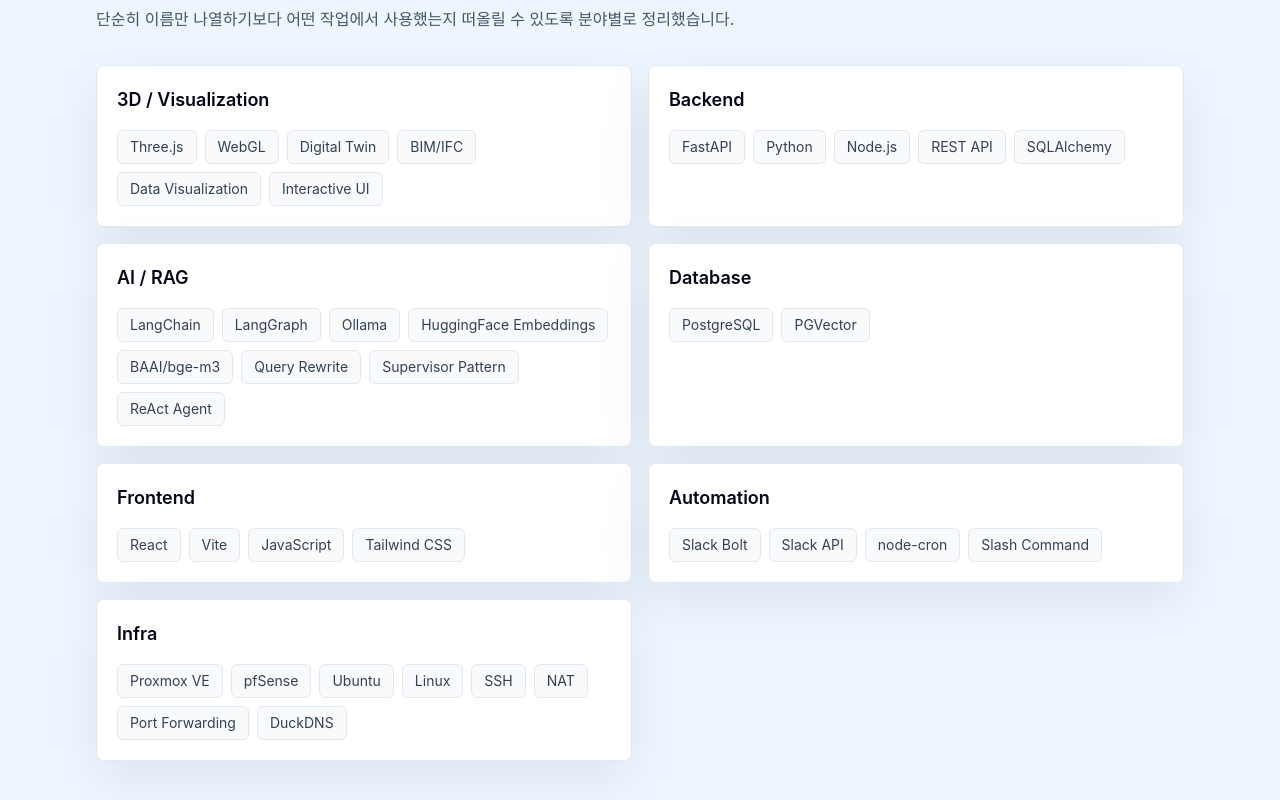
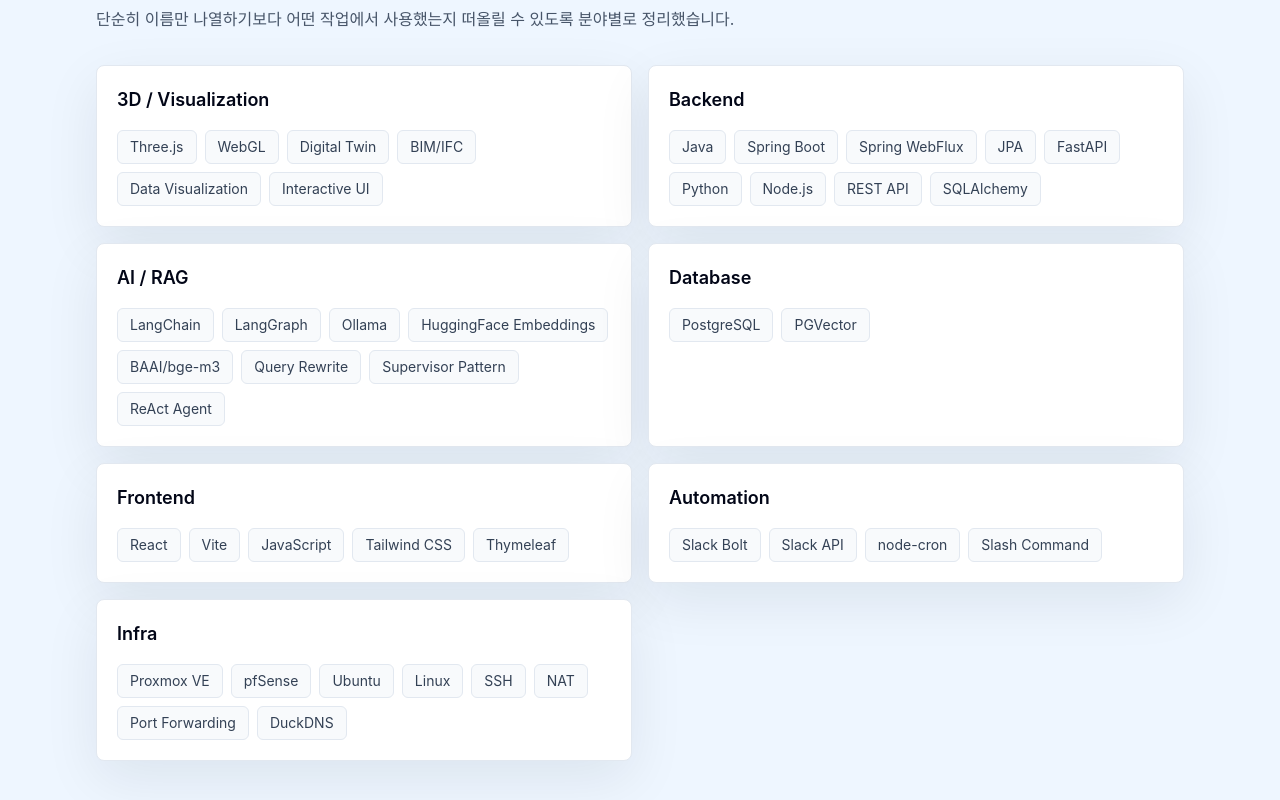
Before and after one commit to yunhoa/portfolio, a React (Vite) app: page / in a window 1280 px wide. Shown: the part 1220-2020 px from the top of the page. Built offline with nearby package versions, Linux system fonts and the light colour scheme.

Commit message:
Update capstone tech stack

```diff
--- a/src/components/Hero.jsx
+++ b/src/components/Hero.jsx
@@ -4,6 +4,7 @@
   'Three.js',
   'WebGL',
   'Digital Twin',
+  'Spring Boot',
   'FastAPI',
   'React',
   'LangChain',
--- a/src/data/projects.js
+++ b/src/data/projects.js
@@ -118,12 +118,16 @@
     contribution: '60%',
     organization: '2024 관광데이터 활용 공모전',
     description:
-      '사용자 취향과 현재 위치를 기준으로 서울 데이트 장소를 추천하고, 지도에서 이동 경로를 확인할 수 있게 만든 캡스톤 프로젝트입니다.',
+      'Spring Boot와 React로 만든 캡스톤 프로젝트입니다. 사용자 취향과 현재 위치를 기준으로 서울 데이트 장소를 추천하고, 지도에서 이동 경로를 확인할 수 있게 만들었습니다.',
     background:
       '관광 데이터를 그냥 목록으로 보여주는 것보다, 사용자가 실제로 이동할 수 있는 코스로 보여주면 더 쓸모가 있을 것 같았습니다. 그래서 장소 추천과 경로 안내를 함께 제공하는 웹 서비스를 기획했습니다.',
     role: [
       '관광공사 데이터를 보고 서비스에 사용할 장소 정보 정리',
       '사용자 취향 선택부터 추천 결과 확인까지의 화면 흐름 설계',
+      'Spring Boot로 장소 추천과 데이터 조회 API 작성',
+      'JPA를 사용해 장소, 사용자 선택값, 추천 결과에 필요한 데이터 처리',
+      'Spring WebFlux로 외부 API를 호출하는 방식 실습',
+      'React로 추천 결과와 지도 화면 구현',
       '공모전 제공 API와 TMAP API 연동',
       'JSON 데이터에서 장소명, 좌표 등 필요한 값 추출',
       '지도 위에 장소와 경로를 표시하는 기능 구현',
@@ -131,12 +135,15 @@
       '팀원이 같이 쓸 수 있도록 공용 스타일 정리',
     ],
     problem:
-      '제공받은 관광 데이터는 바로 지도 API에 넣기 어려운 구조였습니다. 장소명과 좌표를 뽑아야 했고, TMAP API와 대중교통 API가 요구하는 형식에 맞게 다시 가공해야 했습니다.',
+      '제공받은 관광 데이터는 바로 지도 API에 넣기 어려운 구조였습니다. 장소명과 좌표를 뽑아야 했고, TMAP API와 대중교통 API가 요구하는 형식에 맞게 다시 가공해야 했습니다. 외부 API 호출과 내부 데이터 조회 흐름을 어떻게 나눌지도 고민했습니다.',
     solution:
-      'JavaScript 모듈을 만들어 JSON 데이터에서 필요한 값만 추출했습니다. 추출한 데이터를 API 요청 형식에 맞게 바꾸고, 장소 간 경로와 예상 이동 시간을 지도 화면에 표시했습니다.',
+      '백엔드는 Spring Boot로 구성하고, 장소 데이터 조회에는 JPA를 사용했습니다. 외부 API 호출은 Spring WebFlux를 사용해 연동해봤고, 프론트엔드는 React에서 추천 결과와 지도 화면을 보여주도록 만들었습니다. JSON 데이터는 필요한 값만 추출해 API 요청 형식에 맞게 변환했습니다.',
     outcomes: [
       '관광 데이터 기반 장소 추천 화면 구현',
       '지도에서 장소와 이동 경로를 함께 보여주는 UI 작성',
+      'Spring Boot와 React를 나눠서 개발하는 구조 경험',
+      'JPA로 필요한 데이터를 조회하고 API 응답으로 내려주는 흐름 구현',
+      'Spring WebFlux를 사용해 외부 API 호출 방식 실습',
       '외부 API 요청 형식에 맞춰 데이터를 변환하는 경험 확보',
       '반응형 화면과 공용 스타일을 적용해 팀 작업 방식 정리',
     ],
@@ -145,6 +152,19 @@
       'API 연동 전 요청/응답 형식을 팀 안에서 먼저 맞춰두는 과정이 중요하다는 점을 배웠습니다.',
       '다음에는 데이터 전처리 과정을 따로 분리해서 더 관리하기 쉽게 만들고 싶습니다.',
     ],
-    tech: ['JavaScript', 'REST API', 'TMAP API', 'Public Data API', 'JSON', 'Responsive Web', 'UI/UX'],
+    tech: [
+      'Java',
+      'Spring Boot',
+      'Spring WebFlux',
+      'JPA',
+      'React',
+      'JavaScript',
+      'REST API',
+      'TMAP API',
+      'Public Data API',
+      'JSON',
+      'Responsive Web',
+      'UI/UX',
+    ],
   },
 ];
--- a/src/data/skills.js
+++ b/src/data/skills.js
@@ -5,7 +5,17 @@
   },
   {
     category: 'Backend',
-    items: ['FastAPI', 'Python', 'Node.js', 'REST API', 'SQLAlchemy'],
+    items: [
+      'Java',
+      'Spring Boot',
+      'Spring WebFlux',
+      'JPA',
+      'FastAPI',
+      'Python',
+      'Node.js',
+      'REST API',
+      'SQLAlchemy',
+    ],
   },
   {
     category: 'AI / RAG',
@@ -26,7 +36,7 @@
   },
   {
     category: 'Frontend',
-    items: ['React', 'Vite', 'JavaScript', 'Tailwind CSS'],
+    items: ['React', 'Vite', 'JavaScript', 'Tailwind CSS', 'Thymeleaf'],
   },
   {
     category: 'Automation',
```
